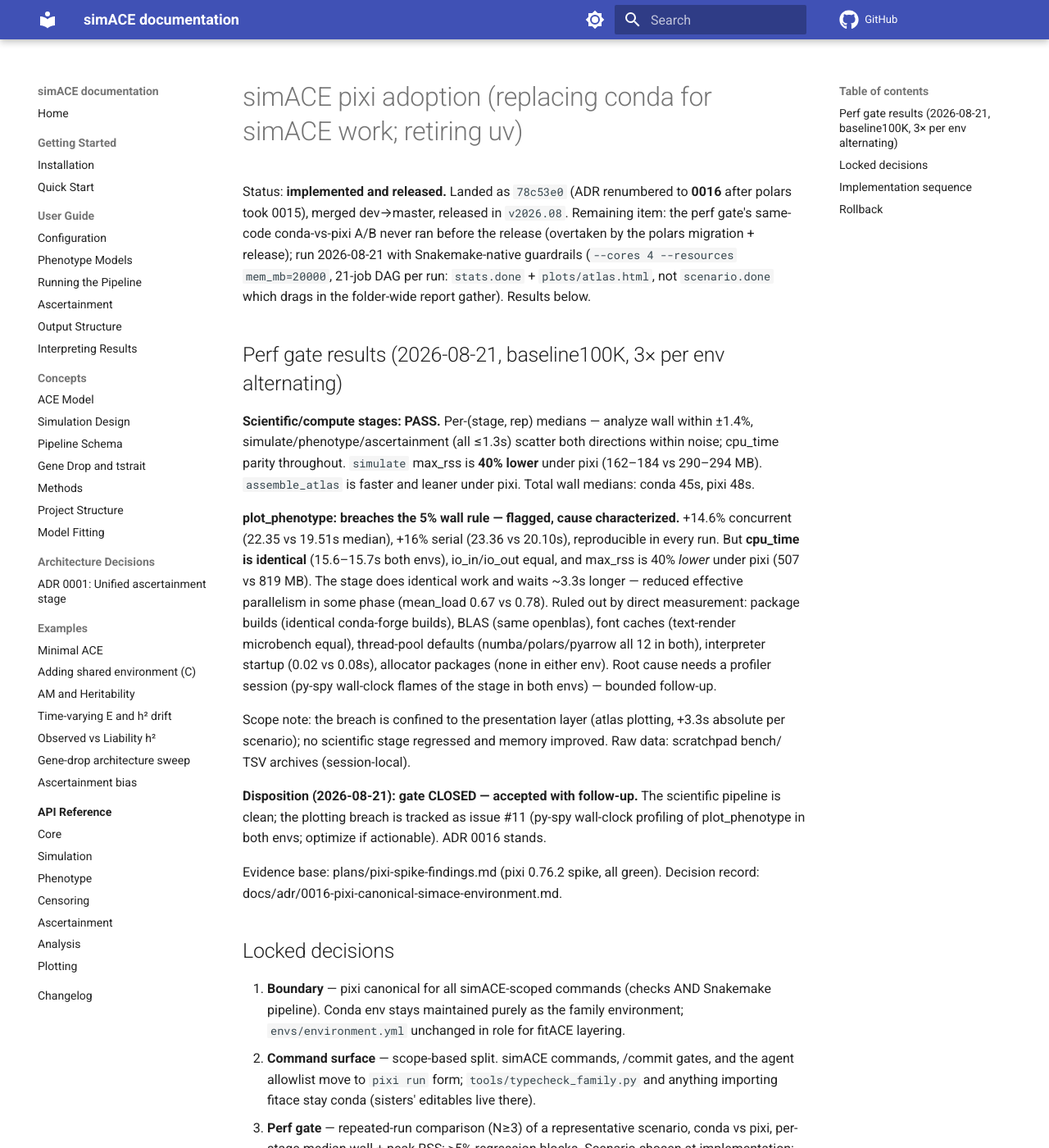
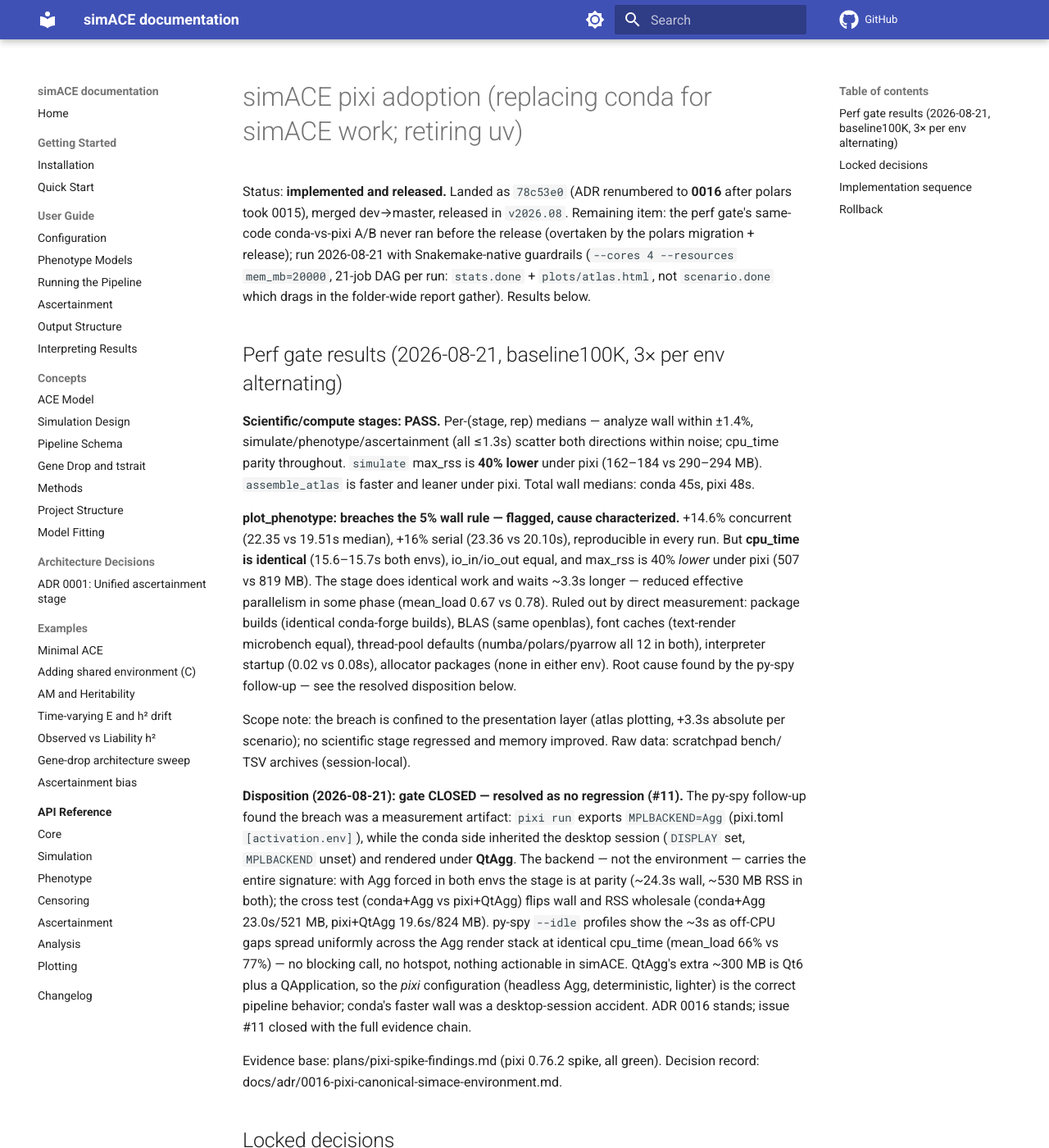
Before and after one commit to rwaples/simACE, an MkDocs documentation site: the page built from docs/plans/pixi-simace-adoption.md, in a window 1280 px wide and 1400 px high. Shown: the whole window at 82% size. Built offline with MkDocs 1.6.1 and Material for MkDocs 9.7.7, drawn with Linux system fonts in a browser that asks for light colours; comment, search, counter and statistics services are not loaded.

Commit message:
Record the resolved perf-gate disposition: no pixi regression (#11)
The py-spy follow-up found the plot_phenotype breach was a measurement
artifact: pixi run exports MPLBACKEND=Agg while conda inherited the
desktop session and rendered under QtAgg — the backend, not the
environment, carries both the wall and RSS signature. With Agg forced
in both envs the stage is at parity; the cross test flips the profile
wholesale. The pixi configuration (headless Agg, deterministic,
~300 MB lighter) is the correct pipeline behavior. Issue #11 closed
with the evidence chain.

```diff
--- a/docs/plans/pixi-simace-adoption.md
+++ b/docs/plans/pixi-simace-adoption.md
@@ -25,17 +25,28 @@ effective parallelism in some phase (mean_load 0.67 vs 0.78). Ruled out by
 direct measurement: package builds (identical conda-forge builds), BLAS (same
 openblas), font caches (text-render microbench equal), thread-pool defaults
 (numba/polars/pyarrow all 12 in both), interpreter startup (0.02 vs 0.08s),
-allocator packages (none in either env). Root cause needs a profiler session
-(py-spy wall-clock flames of the stage in both envs) — bounded follow-up.
+allocator packages (none in either env). Root cause found by the py-spy
+follow-up — see the resolved disposition below.
 
 Scope note: the breach is confined to the presentation layer (atlas plotting,
 +3.3s absolute per scenario); no scientific stage regressed and memory
 improved. Raw data: scratchpad bench/ TSV archives (session-local).
 
-**Disposition (2026-08-21): gate CLOSED — accepted with follow-up.** The
-scientific pipeline is clean; the plotting breach is tracked as issue #11
-(py-spy wall-clock profiling of plot_phenotype in both envs; optimize if
-actionable). ADR 0016 stands.
+**Disposition (2026-08-21): gate CLOSED — resolved as no regression (#11).**
+The py-spy follow-up found the breach was a measurement artifact: `pixi run`
+exports `MPLBACKEND=Agg` (pixi.toml `[activation.env]`), while the conda side
+inherited the desktop session (`DISPLAY` set, `MPLBACKEND` unset) and rendered
+under **QtAgg**. The backend — not the environment — carries the entire
+signature: with Agg forced in both envs the stage is at parity (~24.3s wall,
+~530 MB RSS in both); the cross test (conda+Agg vs pixi+QtAgg) flips wall and
+RSS wholesale (conda+Agg 23.0s/521 MB, pixi+QtAgg 19.6s/824 MB). py-spy
+`--idle` profiles show the ~3s as off-CPU gaps spread uniformly across the
+Agg render stack at identical cpu_time (mean_load 66% vs 77%) — no blocking
+call, no hotspot, nothing actionable in simACE. QtAgg's extra ~300 MB is Qt6
+plus a QApplication, so the *pixi* configuration (headless Agg, deterministic,
+lighter) is the correct pipeline behavior; conda's faster wall was a
+desktop-session accident. ADR 0016 stands; issue #11 closed with the full
+evidence chain.
 
 Evidence base: plans/pixi-spike-findings.md (pixi 0.76.2 spike, all green).
 Decision record: docs/adr/0016-pixi-canonical-simace-environment.md.
```
